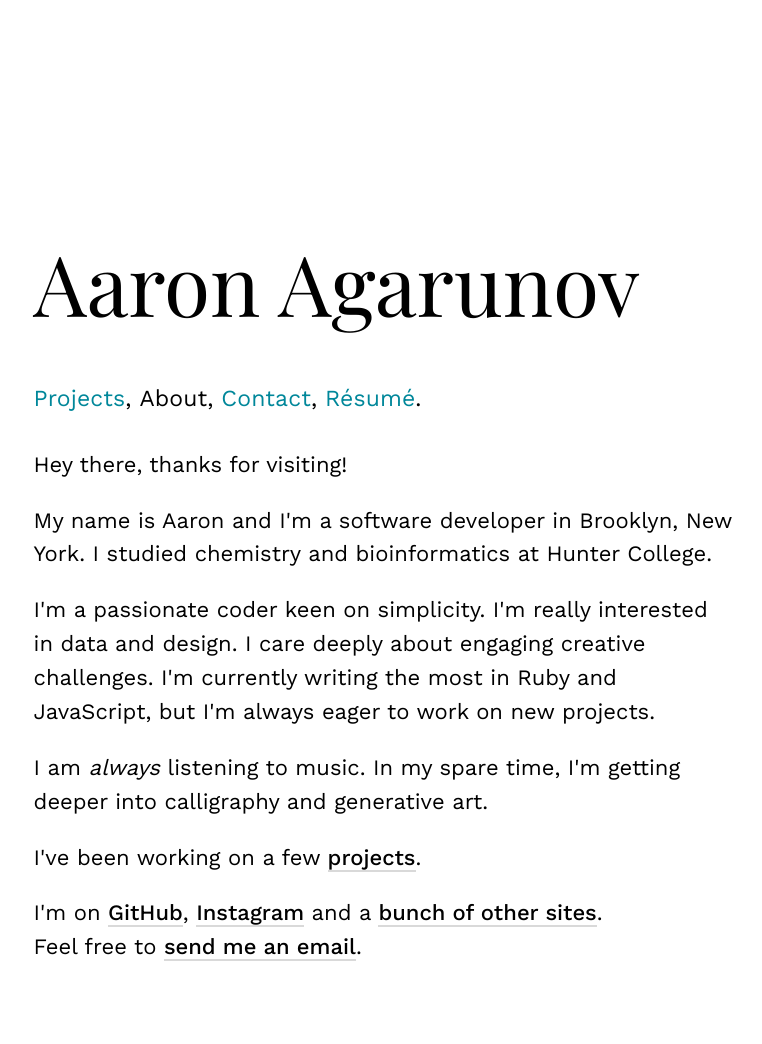
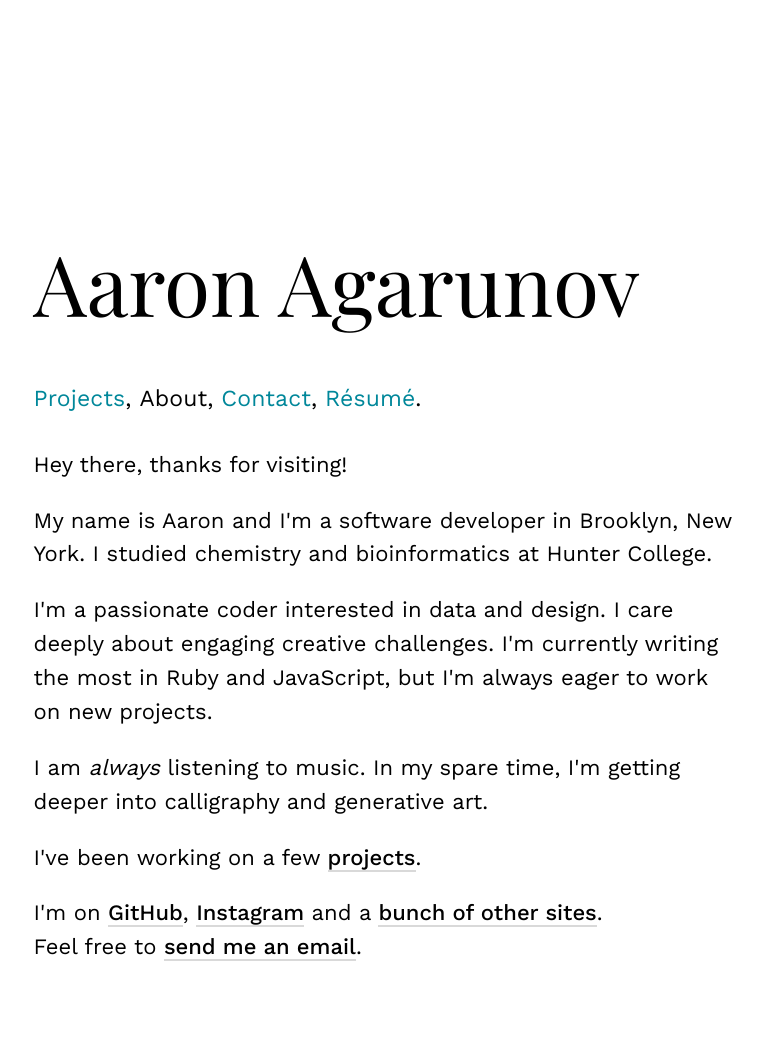
Before and after one commit to agarun/agarun.github.io, a Jekyll site: the page built from _pages/about.html, in a window 1280 px wide. Shown: the whole page, without its empty margins (184-946 px from the left). Built offline with Jekyll 4.4.1, drawn with Linux system fonts in a browser that asks for light colours; some web fonts are replaced.

Commit message:
Update about page

```diff
--- a/_pages/about.html
+++ b/_pages/about.html
@@ -9,7 +9,7 @@ permalink: /about/
 
   <p>My name is Aaron and I'm a software developer in Brooklyn, New York. I studied chemistry and bioinformatics at Hunter College.</p>
 
-  <p>I'm a passionate coder keen on simplicity. I'm really interested in data and design. I care deeply about engaging creative challenges. I'm currently writing the most in Ruby and JavaScript, but I'm always eager to work on new projects.</p>
+  <p>I'm a passionate coder interested in data and design. I care deeply about engaging creative challenges. I'm currently writing the most in Ruby and JavaScript, but I'm always eager to work on new projects.</p>
 
   <p>I am <em>always</em> listening to music. In my spare time, I'm getting deeper into calligraphy and generative art.</p>
 
```
